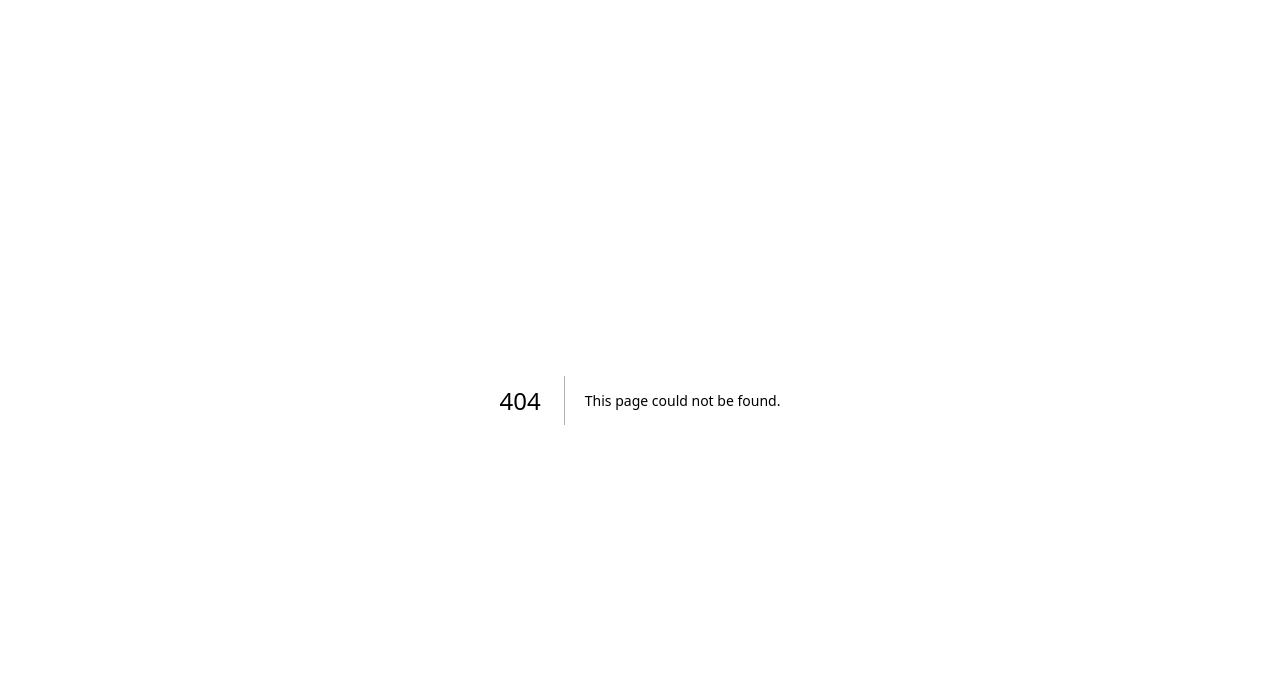
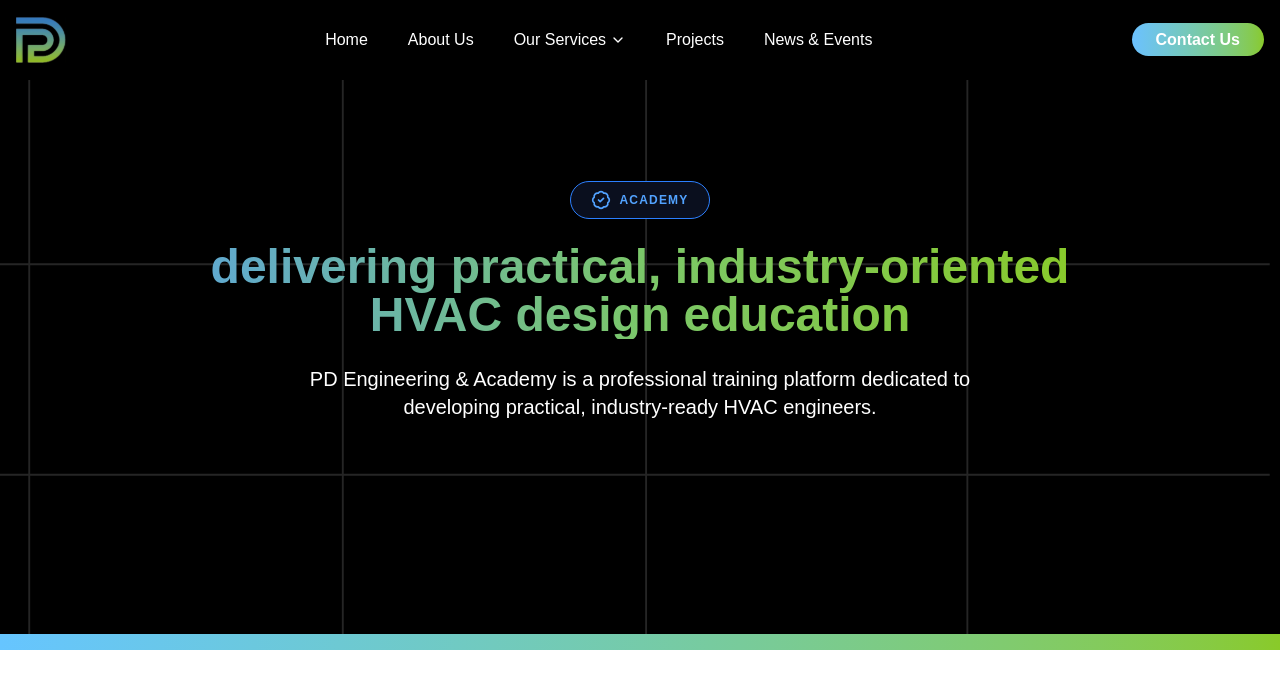
Before and after one commit to VerlixTech/VTW00089---PD-Engineering, a Next.js app: page /services/academy in a window 1280 px wide. Before the commit this address had no page. Shown: the top 688 px of the page. Built offline with nearby package versions, Linux system fonts and the light colour scheme.

Commit message:
add services pages

```diff
--- /dev/null
+++ b/app/services/academy/page.tsx
@@ -0,0 +1,21 @@
+import { Header } from "@/components/header";
+import PageHero from "@/components/pageHero";
+import { Metadata } from "next";
+
+export const metadata: Metadata = {
+  title: "Academy Services - PD Engineering & Academy",
+  description: "Academy Services",
+}
+
+export default function AcademyServicesPage() {
+  return (
+    <main className="min-h-screen ">
+        <Header />
+        <PageHero
+            title="Academy"
+            heading="delivering practical, industry-oriented HVAC design education"
+            subHeading="PD Engineering & Academy is a professional training platform dedicated to developing practical, industry-ready HVAC engineers."
+        />
+    </main>
+  )
+}
--- /dev/null
+++ b/app/services/engineer/page.tsx
@@ -0,0 +1,21 @@
+import { Header } from "@/components/header";
+import PageHero from "@/components/pageHero";
+
+export const metadata = {
+  title: "Engineer Services - PD Engineering & Academy",
+  description: "Engineering services.",
+}
+
+
+export default function EngineerServicesPage() {
+  return (
+    <main className="min-h-screen ">
+      <Header />
+      <PageHero
+        title="Engineering"
+        heading="Redefining Engineering Excellence"
+        subHeading="PD ENGINEERING & ACADEMY (Pvt) Ltd offers a robust range of services and expertise in the MEP sector"
+      />
+    </main>
+  )
+}
--- a/components/header.tsx
+++ b/components/header.tsx
@@ -26,7 +26,7 @@ export function Header() {
               Home
             </Link>
 
-            <Link href="/about" className="hover:text-[#89CA29] transition">
+            <Link href="/aboutUs" className="hover:text-[#89CA29] transition">
               About Us
             </Link>
 
@@ -40,11 +40,11 @@ export function Header() {
 
               <div className="absolute -ml-4 left-0 top-full pt-4 opacity-0 invisible translate-y-2 group-hover:visible group-hover:opacity-100 group-hover:translate-y-0 transition-all duration-200">
                 <div className="bg-black border border-white/10 rounded-xl p-4 w-36 shadow-lg">
-                  <Link href="#" className="block py-2 hover:text-[#89CA29]">
+                  <Link href="/services/engineer" className="block py-2 hover:text-[#89CA29]">
                     Engineer
                   </Link>
 
-                  <Link href="#" className="block py-2 hover:text-[#89CA29]">
+                  <Link href="/services/academy" className="block py-2 hover:text-[#89CA29]">
                     Academy
                   </Link>
                 </div>
@@ -91,7 +91,7 @@ export function Header() {
               Home
             </Link>
 
-            <Link href="/about" className="hover:text-[#89CA29]">
+            <Link href="/aboutUs" className="hover:text-[#89CA29]">
               About Us
             </Link>
 
@@ -107,11 +107,11 @@ export function Header() {
 
             {mobileServiceOpen && (
               <div className="pl-4 flex flex-col gap-2 text-sm">
-                <Link href="#" className="hover:text-[#89CA29]">
+                <Link href="/services/engineer" className="hover:text-[#89CA29]">
                   Engineer
                 </Link>
 
-                <Link href="#" className="hover:text-[#89CA29]">
+                <Link href="/services/academy" className="hover:text-[#89CA29]">
                   Academy
                 </Link>
               </div>
--- a/components/pageHero.tsx
+++ b/components/pageHero.tsx
@@ -11,7 +11,7 @@ const PageHero = ({ title, heading, subHeading }: PageHeroProps) => {
   return (
     <section
       className="relative w-full flex items-center justify-center mt-20"
-      style={{ background: "#000", minHeight: "340px" }}
+      style={{ background: "#000", minHeight: "570px" }}
     >
       {/* background image */}
       <div
@@ -24,12 +24,12 @@ const PageHero = ({ title, heading, subHeading }: PageHeroProps) => {
         }}
       />
 
-      <div className="relative z-10 text-center px-6 max-md:py-12">
+      <div className="relative z-10 text-center px-6 max-md:py-12 mt-[-10%]">
         {/* Badge */}
         {title && (
           <div className="inline-flex items-center gap-2 border border-blue-500 rounded-full px-5 py-2 mb-6 bg-[#0a0f1e]">
             <BadgeCheck className="w-5 h-5 text-blue-400" />
-            <span className="text-blue-400 text-sm font-semibold uppercase tracking-widest">
+            <span className="text-blue-400 text-xs font-semibold uppercase tracking-widest">
               {title}
             </span>
           </div>
@@ -38,7 +38,7 @@ const PageHero = ({ title, heading, subHeading }: PageHeroProps) => {
         {/* Main heading with gradient */}
         {heading && (
           <h1
-            className="text-4xl md:text-5xl font-bold mb-4"
+            className="text-4xl md:text-5xl font-bold mb-4 max-w-4xl mx-auto "
             style={{
               background: "linear-gradient(to right, #5fa8d3, #7bc76a, #89CA29)",
               WebkitBackgroundClip: "text",
@@ -51,8 +51,8 @@ const PageHero = ({ title, heading, subHeading }: PageHeroProps) => {
         )}
 
         {subHeading && (
-          <div>
-            <h2 className={`text-white text-[32px] text-center ${title === 'About Us' ? 'font-markScript' : ''}`}>
+          <div className="mt-[3%]">
+            <h2 className={`text-white text-center max-w-2xl mx-auto ${title === 'About Us' ? 'font-markScript text-[32px]' : 'text-sm lg:text-xl'}`}>
               {subHeading}
             </h2>
           </div>
```
